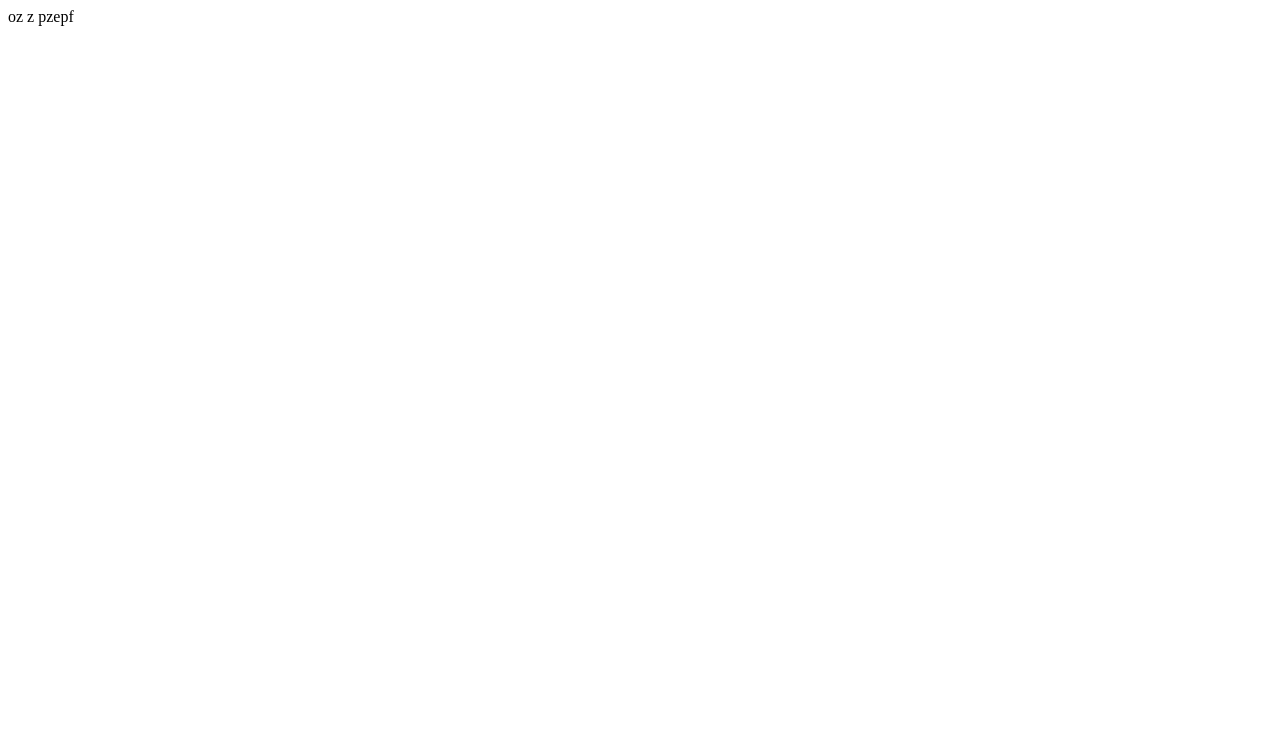
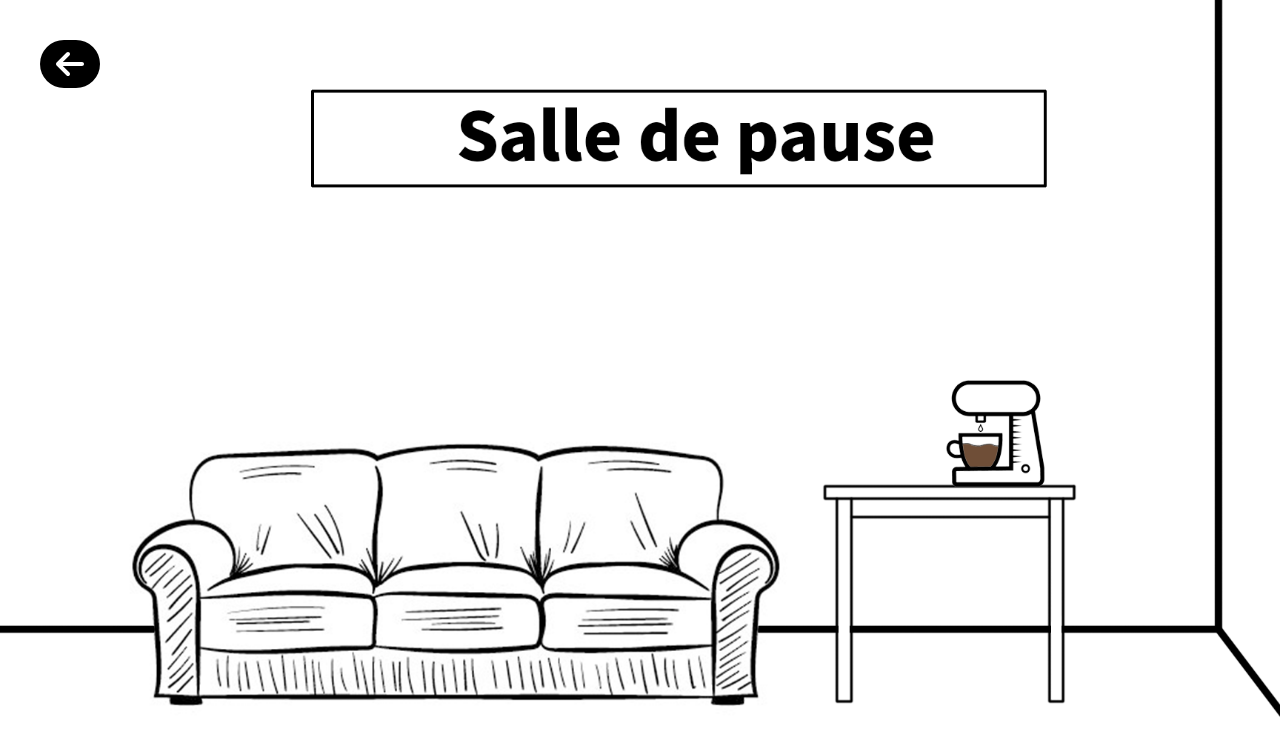
Before and after one commit to Workshop-groupe-8/workshop-2023, a plain HTML site: page pages/index.html in a window 1280 px wide. Drawn offline with Linux system fonts and the light colour scheme.

Commit message:
nouvelle page et btn back

```diff
--- a/pages/index.html
+++ b/pages/index.html
@@ -4,10 +4,16 @@
     <meta charset="UTF-8">
     <meta name="viewport" content="width=device-width, initial-scale=1.0">
     <title>Conseil VSS</title>
+    <link rel="stylesheet" href="../style.css">
 </head>
 <body>
-    <main>
-        oz  z   pzepf
+    <main class="coffee_room">
+        <a class="back" href="../index.html">
+            <svg xmlns="http://www.w3.org/2000/svg" height="2em" viewBox="0 0 448 512" fill>
+                <path d="M9.4 233.4c-12.5 12.5-12.5 32.8 0 45.3l160 160c12.5 12.5 32.8 12.5 45.3 0s12.5-32.8 0-45.3L109.2 288 416 288c17.7 0 32-14.3 32-32s-14.3-32-32-32l-306.7 0L214.6 118.6c12.5-12.5 12.5-32.8 0-45.3s-32.8-12.5-45.3 0l-160 160z"/>
+            </svg>
+            <span>Revenir en arrière</span>
+        </a>
     </main>
 </body>
 </html>
--- a/style.css
+++ b/style.css
@@ -50,3 +50,38 @@ main{
 .start_game:hover{
     opacity: 0.75;
 }
+
+.coffee_room{
+    width: 100%;
+    height: 100vh;
+    background-size: cover;
+    background-position: center;
+    background-image: url(../assets/cafe.png);
+}
+.back{
+    display: flex;
+    align-items: center;
+    position: absolute;
+    top: 5vh;
+    left: 5vh;
+    background-color: black;
+    border-radius: 200px;
+    padding: .5em 1em;
+    cursor: pointer;
+    transition: all .3s ease-in-out;
+}
+.back svg path{
+    fill: white;
+}
+.back span{
+    display: none;
+    transition: all .3s ease-in-out;
+}
+
+.back:hover  span{
+    z-index: 2;
+    display: block;
+    color: white;
+    font-size: 1.5em;
+    margin-left: 1em;
+}
```
Also changed, not shown: assets/cafe.png (added).
